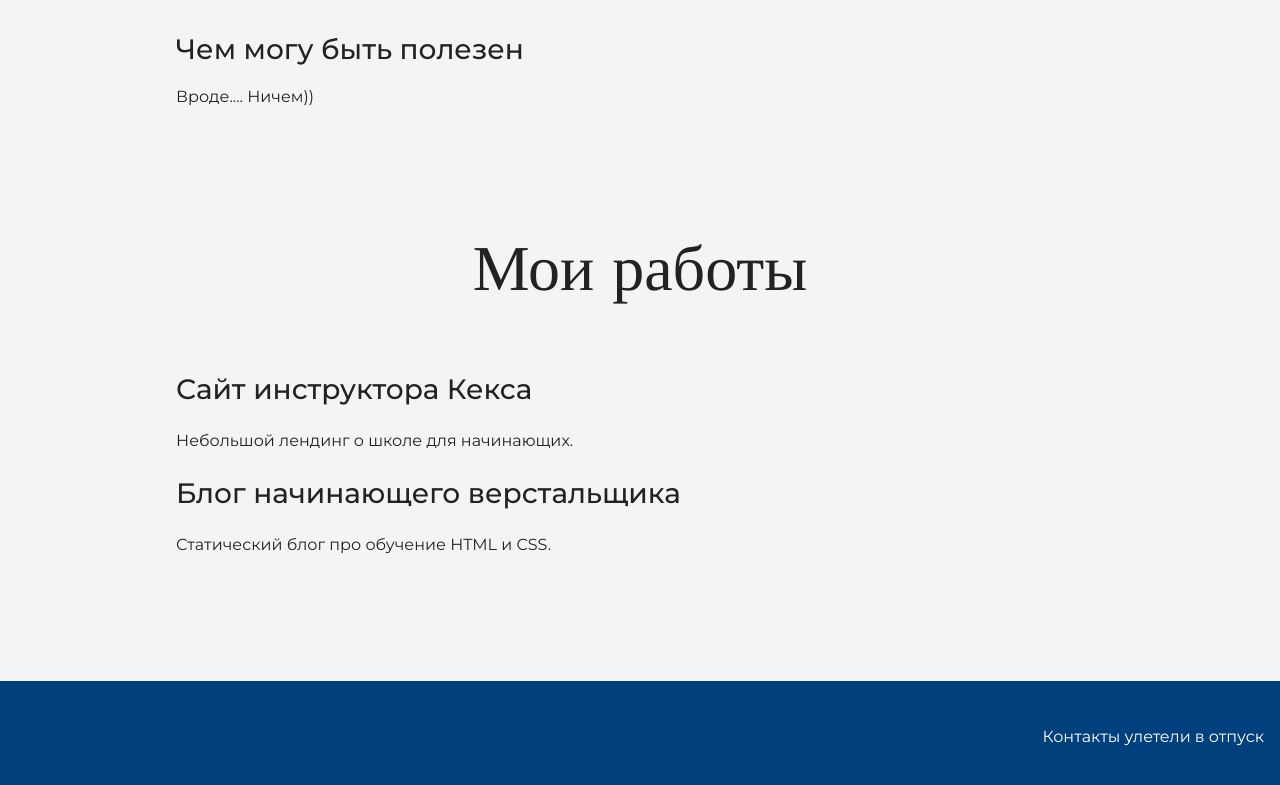
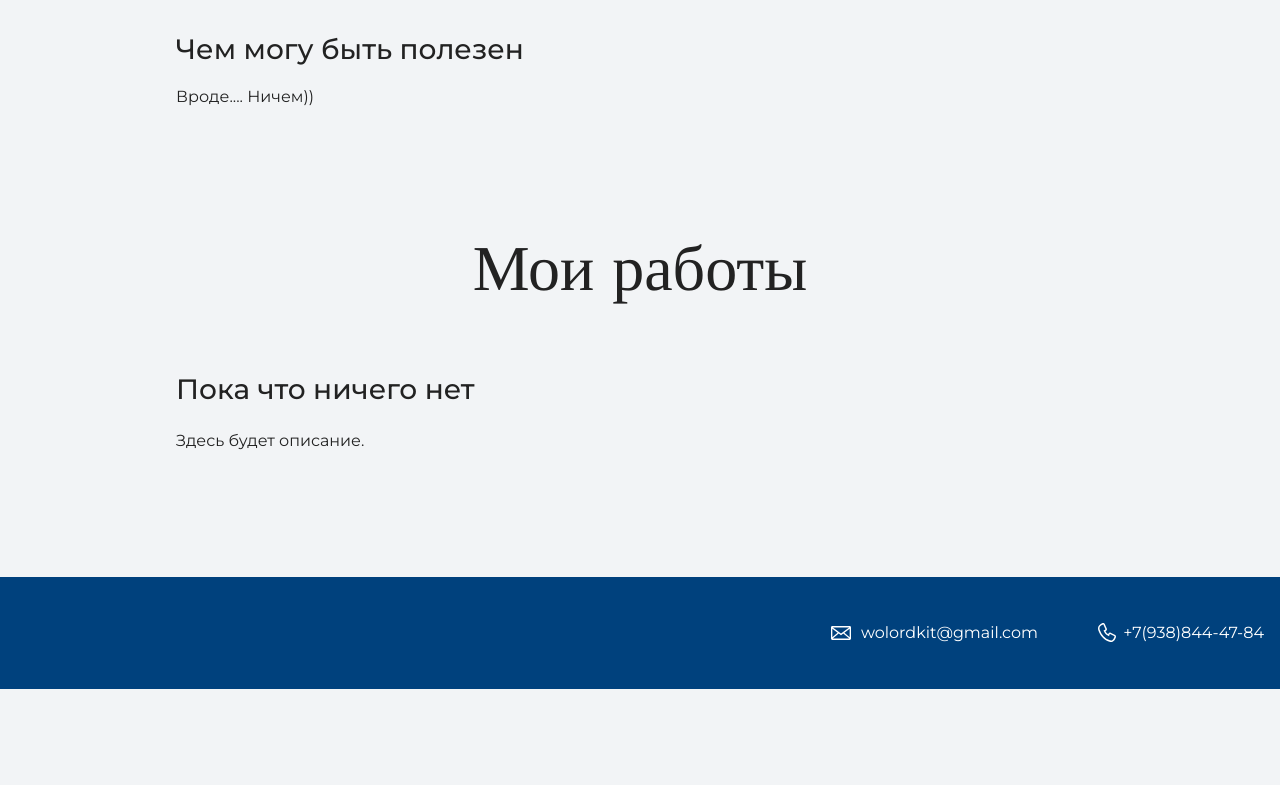
Before and after one commit to ZiEnTenIn/ZiEnTenIn, a plain HTML site: page index.html in a window 1280 px wide. Shown: the part 1983-2768 px from the top of the page. After the commit the page ends 2672 px from the top, so only its background shows below. Drawn offline with nearby package versions, Linux system fonts and the light colour scheme.

Commit message:
changed files

```diff
--- a/index.html
+++ b/index.html
@@ -10,7 +10,8 @@
   <body>
     <header class="page-header">
       <div class="container">
-        Контакты улетели в отпуск
+        <a class="header-email" href="mailto:wolordkit@gmail.com">wolordkit@gmail.com</a>
+        <a class="header-phone" href="tel:+79288444784">+7(938)844-47-84</a>
       </div>
     </header>
 
@@ -41,17 +42,15 @@
         <div class="container">
           <h2 class="subheading">Мои работы</h2>
 
-          <h3>Сайт инструктора Кекса</h3>
-          <p>Небольшой лендинг о школе для начинающих.</p>
-
-          <h3>Блог начинающего верстальщика</h3>
-          <p>Статический блог про обучение HTML и CSS.</p>
+          <h3>Пока что ничего нет</h3>
+          <p>Здесь будет описание.</p>
         </div>
       </section>
 
     <footer class="page-footer">
       <div class="container">
-        Контакты улетели в отпуск
+        <a class="footer-email" href="mailto:wolordkit@gmail.com">wolordkit@gmail.com</a>
+        <a class="footer-phone" href="tel:+79288444784">+7(938)844-47-84</a>
       </div>
     </footer>
   </body>
```
Also changed, not shown: img/hero-bg.jpg (added), img/icon-css.svg (added), img/icon-email-footer.svg (added), img/icon-email-header.svg (added), img/icon-html.svg (added), img/icon-phone-footer.svg (added), img/icon-phone-header.svg (added).
